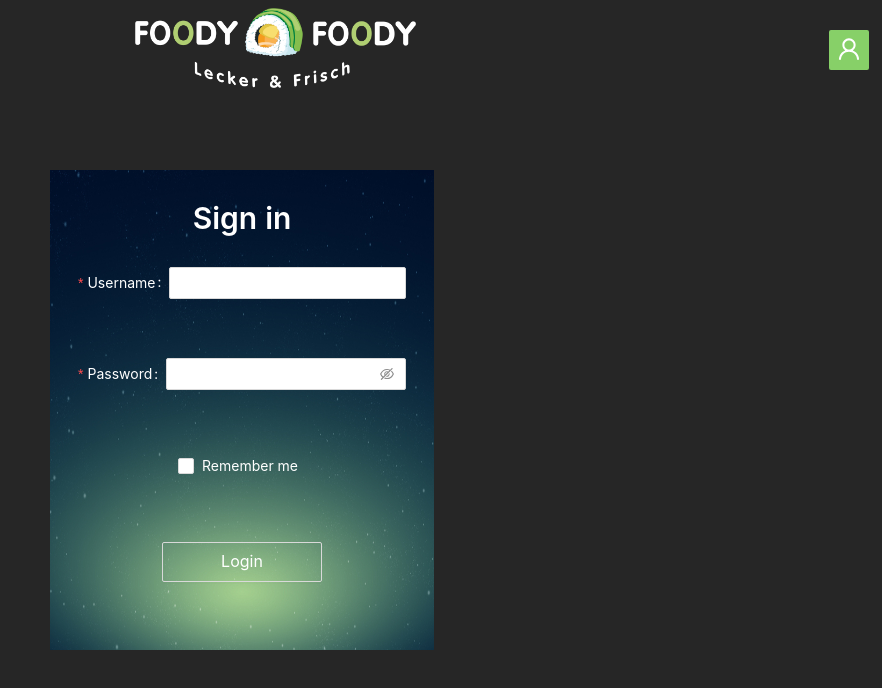
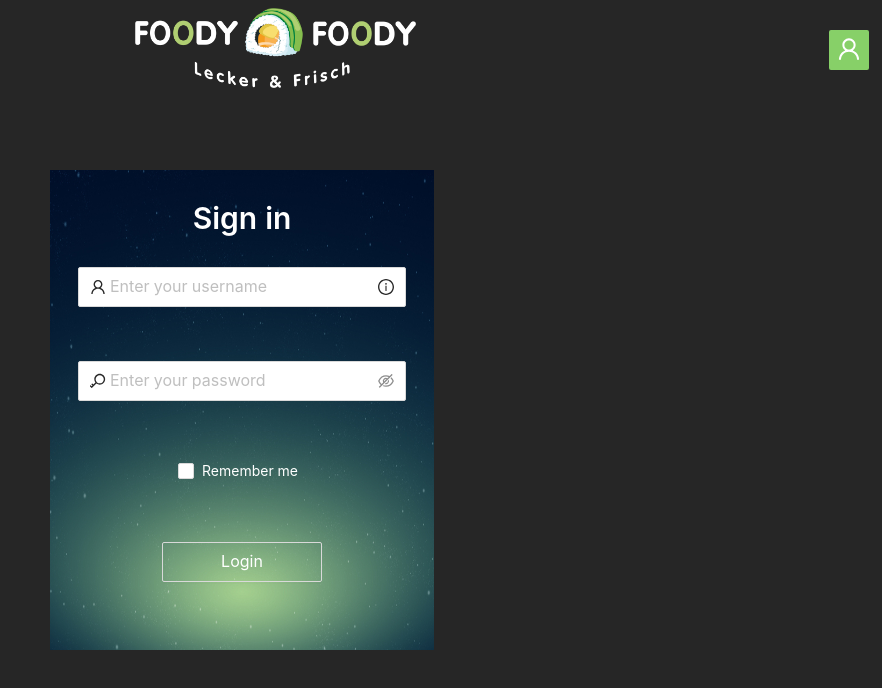
Before and after one commit to hydrophyl/fooduy_react, a React (Create React App) app: page / in a window 1280 px wide. Shown: the top 688 px of the page, without its empty margins (398-1280 px from the left). Built offline with nearby package versions, Linux system fonts and the light colour scheme.

Commit message:
config Login.js

```diff
--- a/src/components/auth/Login.js
+++ b/src/components/auth/Login.js
@@ -1,7 +1,11 @@
 import React from "react";
-import { Typography, Form, Input, Checkbox, Button } from "antd";
+import { Typography, Form, Input, Checkbox, Button, Tooltip } from "antd";
+import {
+  UserOutlined,
+  InfoCircleOutlined,
+  KeyOutlined,
+} from "@ant-design/icons";
 import "../../styles/Login.css";
-import { Link } from "react-router-dom";
 
 const { Title } = Typography;
 function Login() {
@@ -13,7 +17,6 @@ function Login() {
         </Title>
         <Form className="login-form mt-2" layout="horizontal">
           <Form.Item
-            label="Username"
             name="username"
             rules={[
               {
@@ -22,25 +25,36 @@ function Login() {
               },
             ]}
           >
-            <Input />
+            <Input
+              size="large"
+              placeholder="Enter your username"
+              prefix={<UserOutlined />}
+              suffix={
+                <Tooltip title="Username or email like email@domain.com">
+                  <InfoCircleOutlined />
+                </Tooltip>
+              }
+            />
           </Form.Item>
           <Form.Item
-            label="Password"
             name="password"
             rules={[
               {
                 required: true,
-                message: "Please input your username!",
+                message: "Please input your password!",
               },
             ]}
           >
-            <Input.Password />
+            <Input.Password
+              size="large"
+              placeholder="Enter your password"
+              prefix={<KeyOutlined />}
+            />
           </Form.Item>
           <Form.Item name="remember">
             <Checkbox className="cl-white">Remember me</Checkbox>
           </Form.Item>
           <Form.Item>
-            <Link exact to={`/home`}>
             <Button
               size="large"
               type="ghost"
@@ -49,7 +63,6 @@ function Login() {
             >
               Login
             </Button>
-            </Link>
           </Form.Item>
         </Form>
       </div>
--- a/src/components/common/Header.js
+++ b/src/components/common/Header.js
@@ -10,7 +10,7 @@ function Header() {
       <Row className="navbar">
         <Col span={10}></Col>
         <Col span={13} className="logo">
-          <Link exact to={`/`}>
+          <Link exact to={`/home`}>
             <img alt="logo" src={foodylogo} />
           </Link>
         </Col>
--- a/src/components/dashboard/Dashboard.js
+++ b/src/components/dashboard/Dashboard.js
@@ -17,8 +17,8 @@ function Dashboard() {
           <Col span={18}>
             <Switch>
               <Route exact path="/add/einkauf" component={Add}></Route>
-              <Route path="/data" component={Data}></Route>
-              <Route path="/home" component={Home}></Route>
+              <Route exact path="/data" component={Data}></Route>
+              <Route exact path="/home" component={Home}></Route>
             </Switch>
           </Col>
         </Row>
```
Lines whose indentation alone changed are shown as unchanged.
